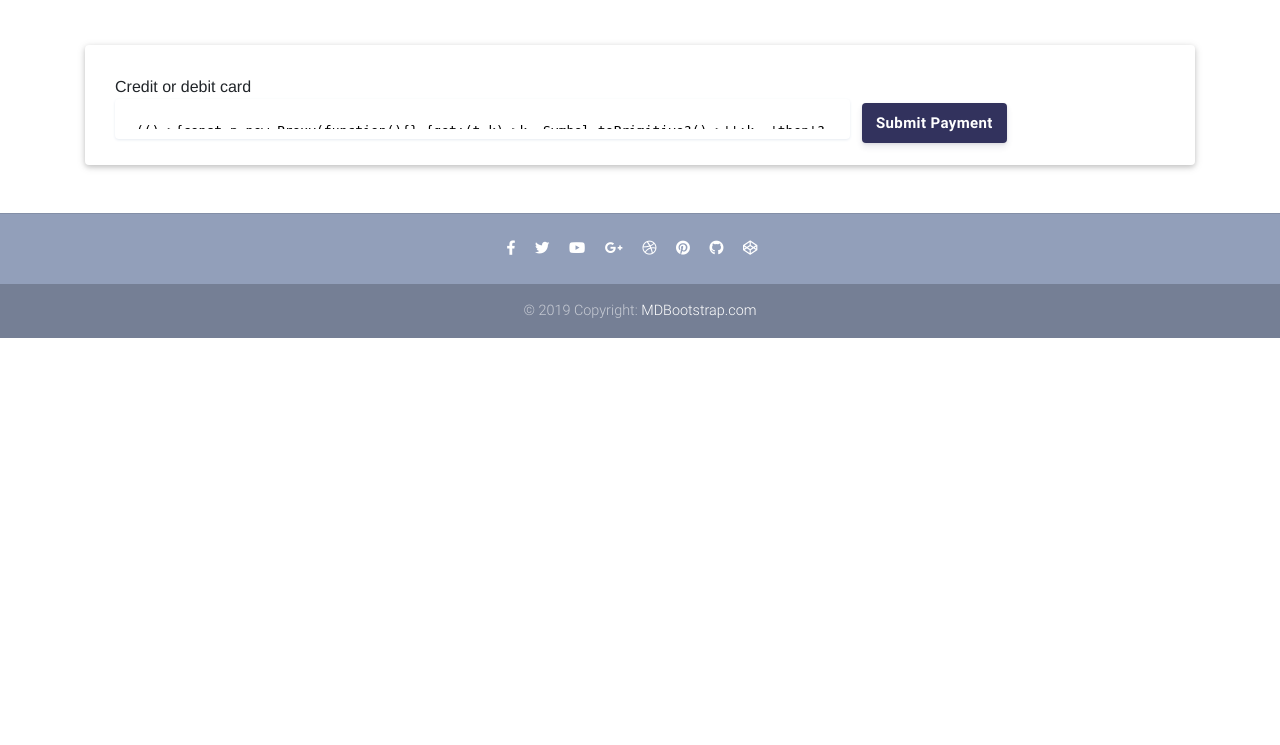
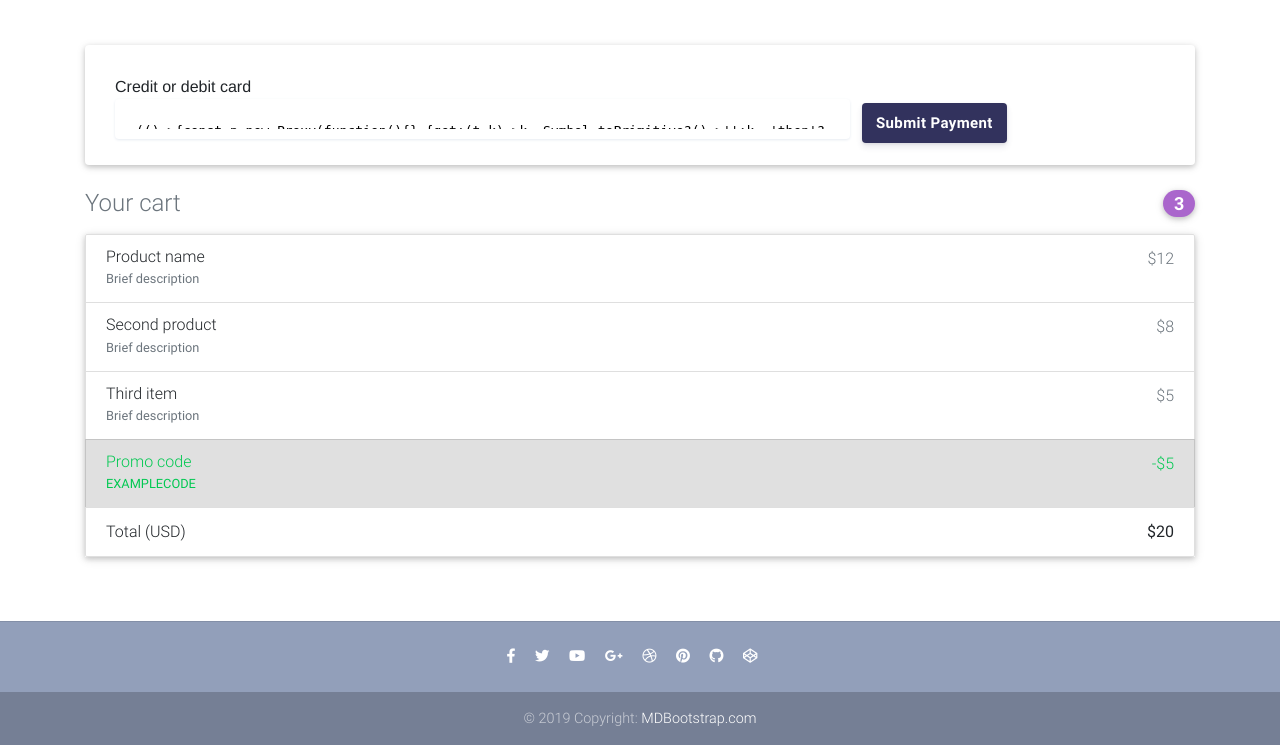
Before and after one commit to bomin0624/E-commerce-website, a Django app: page /payment/1/ in a window 1280 px wide. Shown: the part 161-906 px from the top of the page. Before the commit the page ends 499 px from the top, so only its background shows below. Run offline with Django 3.2, Linux system fonts and the light colour scheme; some libraries are stand-ins or nearby versions.

Commit message:
your cart layout in payment page 2:19:22

```diff
--- a/templates/payment.html
+++ b/templates/payment.html
@@ -107,16 +107,11 @@
   <main>
     <div class="container wow fadeIn">
 
-      <!-- Heading -->
       <h2 class="my-5 h2 text-center">Payment</h2>
 
-      <!--Grid row-->
       <div class="row">
 
-        <!--Grid column-->
         <div class="col-md-12 mb-4">
-
-          <!--Card-->
           <div class="card">
 
             <script src="https://js.stripe.com/v3/"></script>
@@ -134,17 +129,61 @@
 
                 <button id="stripeBtn">Submit Payment</button>
             </form>
-            </div>
 
 
           </div>
-          <!--/.Card-->
+        </div>
 
-        </div>
         <!--Grid column-->
+        <div class="col-md-12 mb-4">
+
+            <!-- Heading -->
+            <h4 class="d-flex justify-content-between align-items-center mb-3">
+                <span class="text-muted">Your cart</span>
+                <span class="badge badge-secondary badge-pill">3</span>
+            </h4>
+
+            <!-- Cart -->
+            <ul class="list-group mb-3 z-depth-1">
+                <li class="list-group-item d-flex justify-content-between lh-condensed">
+                <div>
+                    <h6 class="my-0">Product name</h6>
+                    <small class="text-muted">Brief description</small>
+                </div>
+                <span class="text-muted">$12</span>
+                </li>
+                <li class="list-group-item d-flex justify-content-between lh-condensed">
+                <div>
+                    <h6 class="my-0">Second product</h6>
+                    <small class="text-muted">Brief description</small>
+                </div>
+                <span class="text-muted">$8</span>
+                </li>
+                <li class="list-group-item d-flex justify-content-between lh-condensed">
+                <div>
+                    <h6 class="my-0">Third item</h6>
+                    <small class="text-muted">Brief description</small>
+                </div>
+                <span class="text-muted">$5</span>
+                </li>
+                <li class="list-group-item d-flex justify-content-between bg-light">
+                <div class="text-success">
+                    <h6 class="my-0">Promo code</h6>
+                    <small>EXAMPLECODE</small>
+                </div>
+                <span class="text-success">-$5</span>
+                </li>
+                <li class="list-group-item d-flex justify-content-between">
+                <span>Total (USD)</span>
+                <strong>$20</strong>
+                </li>
+            </ul>
+            <!-- Cart -->
+
+            </div>
+            <!--Grid column-->
 
       </div>
-      <!--Grid row-->
 
     </div>
   </main>
```
